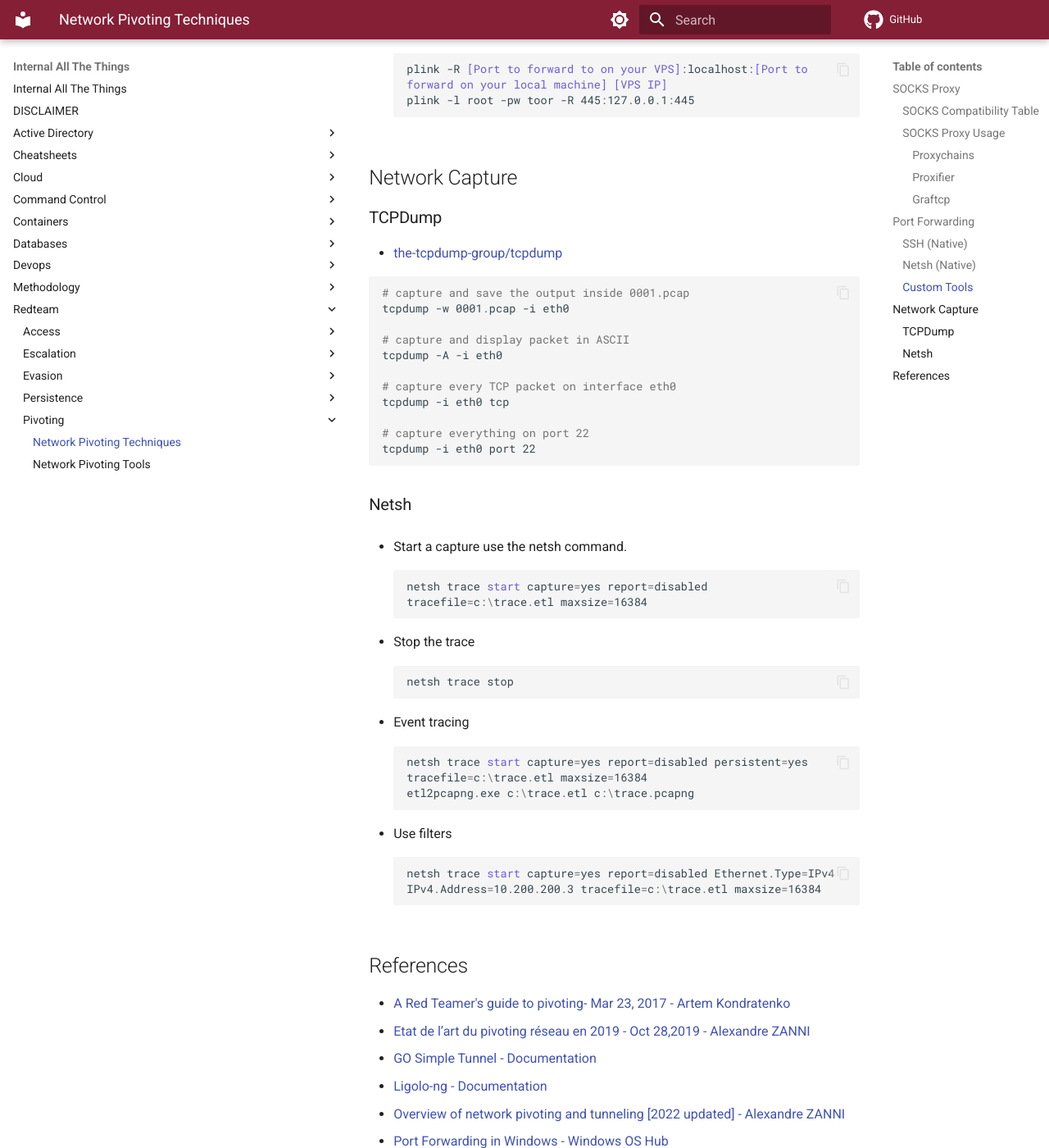
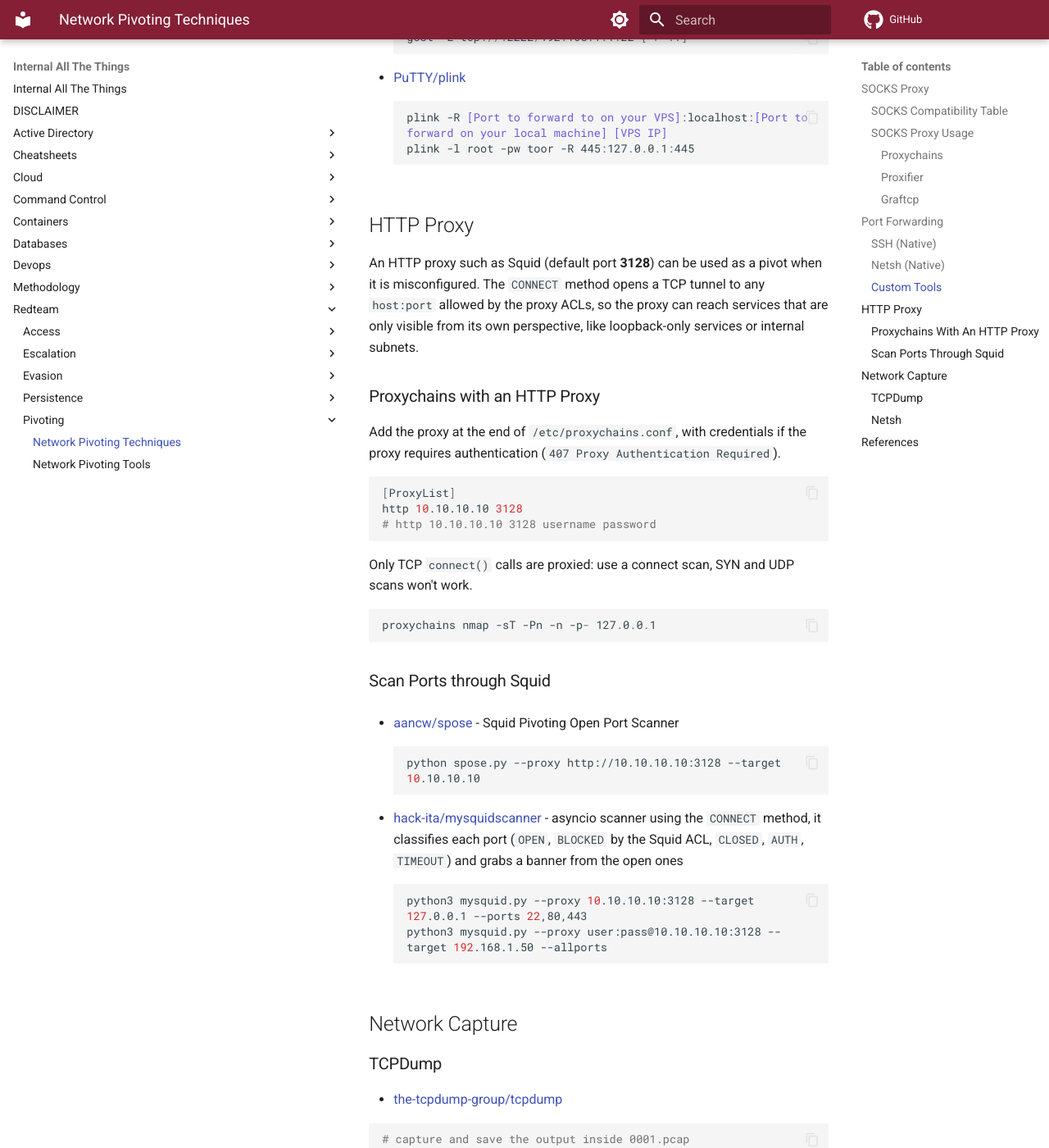
Before and after one commit to swisskyrepo/InternalAllTheThings, an MkDocs documentation site: the page built from docs/redteam/pivoting/network-pivoting-techniques.md, in a window 1280 px wide and 1400 px high, scrolled down 3577 px. Shown: the whole window at 82% size. Built offline with MkDocs 1.6.1 and Material for MkDocs 9.7.7, drawn with Linux system fonts in a browser that asks for light colours; emoji names are drawn with the system emoji font; comment, search, counter and statistics services are not loaded; some of the changed text lies outside the part shown.

Commit message:
Add HTTP Proxy (Squid) section to Network Pivoting Techniques
Co-Authored-By: Claude Sonnet 5.5 <noreply@anthropic.com>
Claude-Session: https://claude.ai/code/session_016r1uSAseedJDsnhs2p1cyB

````diff
--- a/docs/redteam/pivoting/network-pivoting-techniques.md
+++ b/docs/redteam/pivoting/network-pivoting-techniques.md
@@ -134,6 +134,41 @@ netsh advfirewall firewall add rule name="PortForwarding 4545" dir=out action=al
     plink -l root -pw toor -R 445:127.0.0.1:445
     ```
 
+## HTTP Proxy
+
+An HTTP proxy such as Squid (default port **3128**) can be used as a pivot when it is misconfigured. The `CONNECT` method opens a TCP tunnel to any `host:port` allowed by the proxy ACLs, so the proxy can reach services that are only visible from its own perspective, like loopback-only services or internal subnets.
+
+### Proxychains with an HTTP Proxy
+
+Add the proxy at the end of `/etc/proxychains.conf`, with credentials if the proxy requires authentication (`407 Proxy Authentication Required`).
+
+```bash
+[ProxyList]
+http 10.10.10.10 3128
+# http 10.10.10.10 3128 username password
+```
+
+Only TCP `connect()` calls are proxied: use a connect scan, SYN and UDP scans won't work.
+
+```ps1
+proxychains nmap -sT -Pn -n -p- 127.0.0.1
+```
+
+### Scan Ports through Squid
+
+* [aancw/spose](https://github.com/aancw/spose) - Squid Pivoting Open Port Scanner
+
+    ```bash
+    python spose.py --proxy http://10.10.10.10:3128 --target 10.10.10.10
+    ```
+
+* [hack-ita/mysquidscanner](https://github.com/hack-ita/mysquidscanner) - asyncio scanner using the `CONNECT` method, it classifies each port (`OPEN`, `BLOCKED` by the Squid ACL, `CLOSED`, `AUTH`, `TIMEOUT`) and grabs a banner from the open ones
+
+    ```bash
+    python3 mysquid.py --proxy 10.10.10.10:3128 --target 127.0.0.1 --ports 22,80,443
+    python3 mysquid.py --proxy user:pass@10.10.10.10:3128 --target 192.168.1.50 --allports
+    ```
+
 ## Network Capture
 
 ### TCPDump
@@ -189,5 +224,6 @@ tcpdump -i eth0 port 22
 * [Ligolo-ng - Documentation](https://docs.ligolo.ng/)
 * [Overview of network pivoting and tunneling [2022 updated] - Alexandre ZANNI](https://blog.raw.pm/en/state-of-the-art-of-network-pivoting-in-2019/)
 * [Port Forwarding in Windows - Windows OS Hub](http://woshub.com/port-forwarding-in-windows/)
+* [Squid Proxy Port 3128: pentest, pivoting and secure configuration - Hackita](https://en.hackita.it/articoli/porta-3128-squid-proxy/)
 * [Using the SSH "Konami Code" (SSH Control Sequences) - Jeff McJunkin - November 10, 2015](https://web.archive.org/web/20151205120607/https://pen-testing.sans.org/blog/2015/11/10/protected-using-the-ssh-konami-code-ssh-control-sequences)
 * [Windows: Capture a network trace with builtin tools (netsh) - Michael Albert - February 22, 2021](https://michlstechblog.info/blog/windows-capture-a-network-trace-with-builtin-tools-netsh/)
````
